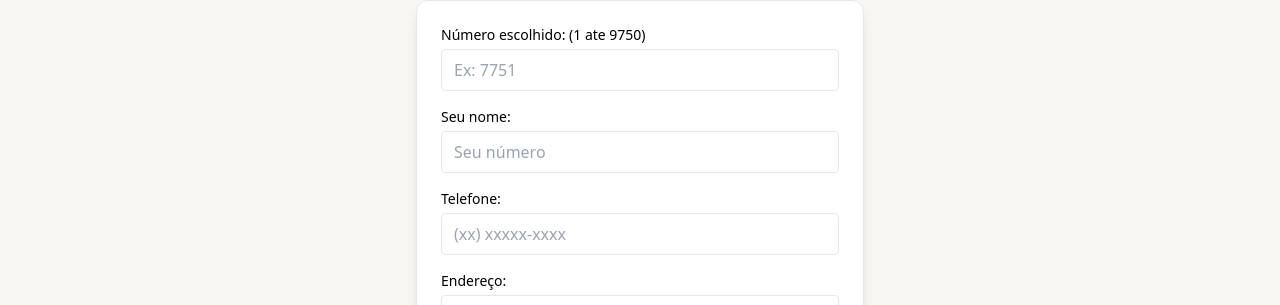
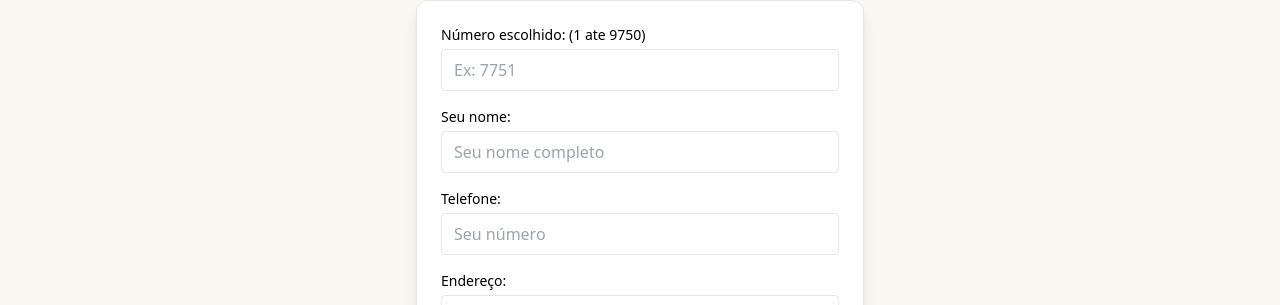
Before and after one commit to BernardoNogueiraDEV/Rifa3ano, a React (Create React App) app: page / in a window 1280 px wide. Shown: the part 1274-1579 px from the top of the page. Built offline with nearby package versions, Linux system fonts and the light colour scheme.

Commit message:
mudando o placeholder

```diff
--- a/src/components/secondPage.tsx
+++ b/src/components/secondPage.tsx
@@ -163,7 +163,7 @@ export default function RifaApp() {
             value={nomeComprador}
             onChange={(e) => setNomeComprador(e.target.value)}
             className="w-full border px-3 py-2 rounded"
-            placeholder="Seu número"
+            placeholder="Seu nome completo"
             required
           />
         </div>
@@ -175,7 +175,7 @@ export default function RifaApp() {
             value={telefone}
             onChange={(e) => setTelefone(formatPhone(e.target.value))}
             className="w-full border px-3 py-2 rounded"
-            placeholder="(xx) xxxxx-xxxx"
+            placeholder="Seu número"
             required
           />
         </div>
```
